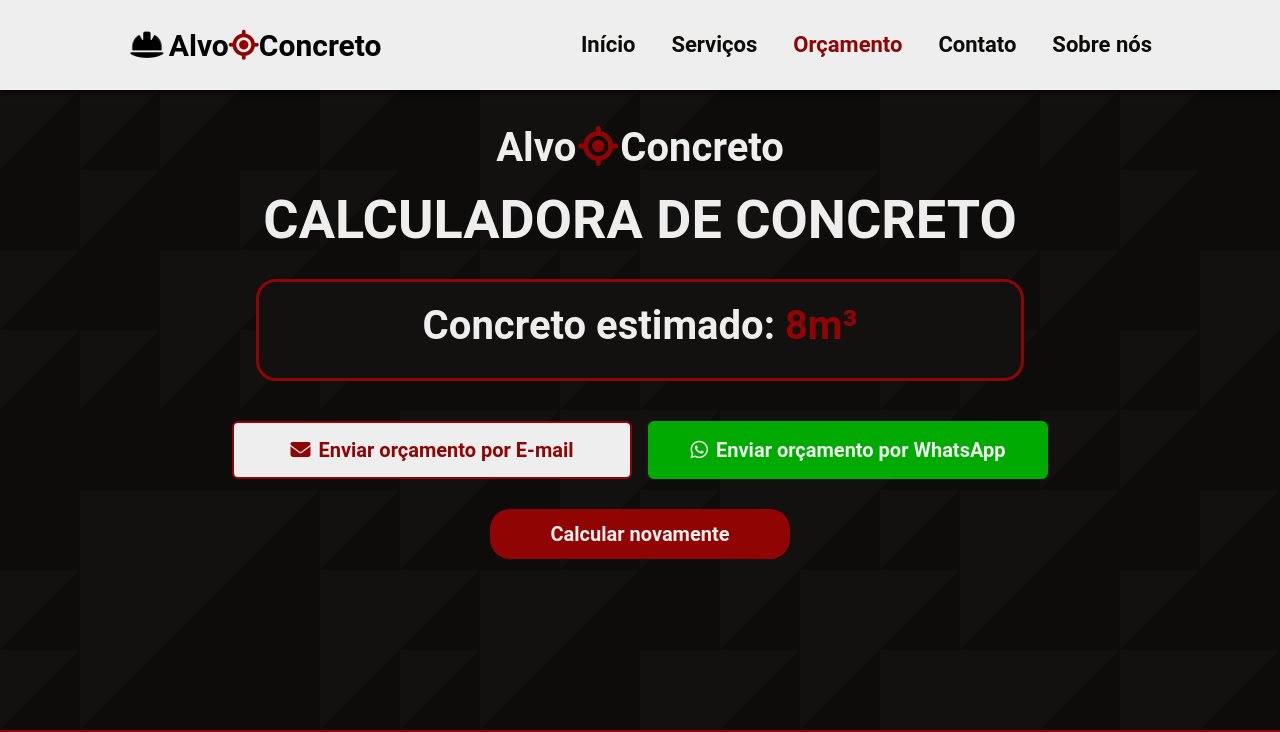
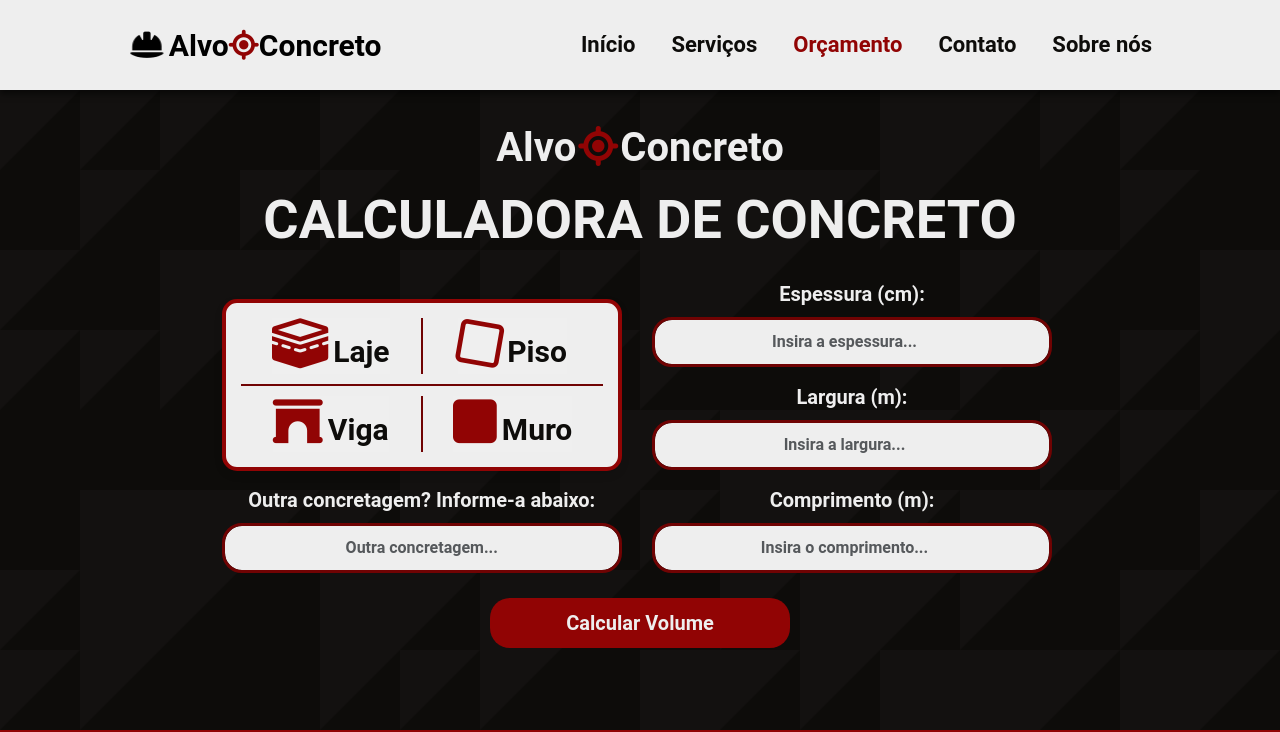
Before and after one commit to Gabriel-otirB/alvo-concreto, a React (Vite) app: page /budget in a window 1280 px wide. Shown: the top 732 px of the page. Built offline with nearby package versions, Linux system fonts and the light colour scheme.

Commit message:
feature: Creating calculate volume flow

```diff
--- a/package.json
+++ b/package.json
@@ -13,6 +13,7 @@
     "react": "^19.0.0",
     "react-dom": "^19.0.0",
     "react-router-dom": "^7.2.0",
+    "react-toastify": "^11.0.5",
     "styled-components": "^6.1.15"
   },
   "devDependencies": {
--- a/src/App.jsx
+++ b/src/App.jsx
@@ -2,6 +2,8 @@ import { Outlet } from 'react-router-dom';
 import GlobalStyle from './styles/global.js';
 import Navbar from './components/Layout/navbar/index.jsx';
 import Footer from './components/Layout/Footer/index.jsx';
+import { ToastContainer, Zoom } from 'react-toastify';
+import 'react-toastify/dist/ReactToastify.css';
 
 function App() {
 
@@ -13,6 +15,19 @@ function App() {
         <Outlet />
       </main>
       <Footer />
+      <ToastContainer
+        position="top-center"
+        autoClose={5000}
+        hideProgressBar={false}
+        newestOnTop={false}
+        closeOnClick={false}
+        rtl={false}
+        pauseOnFocusLoss
+        draggable
+        pauseOnHover
+        theme="dark"
+        transition={Zoom}
+      />
     </>
   )
 }
--- a/src/components/LogoTitle/styles.js
+++ b/src/components/LogoTitle/styles.js
@@ -17,7 +17,7 @@ export const Title = styled.div`
   .slide-down {
     opacity: 0;
     transform: translateY(-80px);
-    animation: fadeInDrop 1.2s ease-out forwards;
+    animation: fadeInDrop 0.5s ease-out forwards;
   }
 
   .logo-text i {
--- a/src/pages/Budget/components/CalculatorButton/index.jsx
+++ b/src/pages/Budget/components/CalculatorButton/index.jsx
@@ -1,22 +1,21 @@
 import { ButtonArea } from './styles';
 import PropTypes from 'prop-types';
 
-const CalculatorButton = ({ result }) => {
+const CalculatorButton = ({ result, onClick }) => {
 
-  return result === 0 ? (
+  return (
     <ButtonArea>
-      <button type="button" className="btn btn-custom">Calcular</button>
-    </ButtonArea>
-  ) : (
-    <ButtonArea>
-      <button type="button" className="btn btn-custom">Calcular novamente</button>
+      <button type="button" className="btn btn-custom" onClick={onClick}>
+        {result ? 'Calcular Novamente' : 'Calcular Volume'}
+      </button>
     </ButtonArea>
   );
 
 }
 
 CalculatorButton.propTypes = {
-  result: PropTypes.node
+  result: PropTypes.node,
+  onClick: PropTypes.func,
 };
 
 export default CalculatorButton;
--- a/src/pages/Budget/components/CalculatorTitle/styles.js
+++ b/src/pages/Budget/components/CalculatorTitle/styles.js
@@ -20,7 +20,7 @@ export const Title = styled.div`
   // Transition
   opacity: 0;
   transform: translateY(60px);
-  animation: fadeInUp 1s ease-out forwards;
+  animation: fadeInUp 0.3s ease-out forwards;
 }
 
 @keyframes fadeInUp {
--- a/src/pages/Budget/index.jsx
+++ b/src/pages/Budget/index.jsx
@@ -9,6 +9,8 @@ import { BudgetArea } from './styles';
 
 import { useState, useEffect } from 'react';
 
+import calculateConcreteVolume from '../../utils/operations';
+
 const Budget = () => {
 
   const [concreting, setConcreting] = useState('');
@@ -19,7 +21,7 @@ const Budget = () => {
 
   const [loading, setLoading] = useState(false);
 
-  const [result, setResult] = useState(1);
+  const [result, setResult] = useState(0);
 
   const handleConcreting = (value) => {
     if (value === concreting) {
@@ -41,9 +43,31 @@ const Budget = () => {
     setCustomConcreting(value);
   }
 
-  // useEffect(() => {
-  //   alert(customConcreting);
-  // }, [customConcreting]);
+  const handleCalculateAgain = () => {
+    setResult(0);
+    setWidth('');
+    setLength('');
+    setThickness('');
+    setConcreting('');
+    setCustomConcreting('');
+  }
+
+  const handleCalculateVolume = async () => {
+    if (customConcreting !== '') {
+      setConcreting(customConcreting);
+    }
+
+    try {
+      setLoading(true);
+      const volume = await calculateConcreteVolume(thickness, width, length, concreting);
+      setResult(volume);
+    } catch (error) {
+      console.error('[Erro ao calcular o volume]:', error);
+    }
+    finally {
+      setLoading(false);
+    }
+  }
 
   return (
     <>
@@ -114,20 +138,20 @@ const Budget = () => {
                   {/* Coluna para o formulário de cálculo  */}
                   <div className="col-md-6">
                     <div className='wrapper-inputs'>
-                      <CalculatorInputNumber value={thickness} setValue={setThickness} label='espessura' placeholder='Insira a espessura...'>Espessura (m):</CalculatorInputNumber>
+                      <CalculatorInputNumber value={thickness} setValue={setThickness} label='espessura' placeholder='Insira a espessura...'>Espessura (cm):</CalculatorInputNumber>
                       <CalculatorInputNumber value={width} setValue={setWidth} label='largura' placeholder='Insira a largura...'>Largura (m):</CalculatorInputNumber>
                       <CalculatorInputNumber value={length} setValue={setLength} label='comprimento' placeholder='Insira o comprimento...'>Comprimento (m):</CalculatorInputNumber>
                     </div>
                     <div className="result-container"></div>
                   </div>
-                  <CalculatorButton />
+                  <CalculatorButton result={result} onClick={handleCalculateVolume} />
                 </>
               ) : (
                 <>
                   <div className="col-md-12">
                     <CalculatorTitle title="primary">Calculadora de Concreto</CalculatorTitle>
                     <div className="calculated-value">
-                      <h2>Concreto estimado: <strong>8m³</strong></h2>
+                      <h2>Concreto estimado: <strong>{result}m³</strong></h2>
                     </div>
 
                     <h2 className="send-quote">Envie agora o seu orçamento por e-mail ou WhatsApp!</h2>
@@ -151,7 +175,7 @@ const Budget = () => {
                     </div>
                   </div>
 
-                  { result === 0 ? <CalculatorButton /> : <CalculatorButton  result={result} /> }
+                  <CalculatorButton result={result} onClick={handleCalculateAgain} />
                 </>
               )}
             </div>
--- /dev/null
+++ b/src/utils/operations.js
@@ -0,0 +1,41 @@
+import { toast } from 'react-toastify';
+
+function calculateConcreteVolume(thickness, width, length, concreting) {
+  return new Promise((resolve, reject) => {
+    setTimeout(() => {
+      try {
+        if (
+          thickness === '' ||
+          width === '' ||
+          length === '' ||
+          concreting === ''
+        ) {
+          toast.error('Todos os campos devem ser preenchidos.');
+          return reject('Campos vazios');
+        }
+
+        const t = parseFloat(thickness) / 100;
+        const w = parseFloat(width);
+        const l = parseFloat(length);
+
+        if (isNaN(t) || isNaN(w) || isNaN(l)) {
+          toast.error('Valores inválidos.');
+          return reject('Valores inválidos');
+        }
+
+        if (typeof concreting !== 'string') {
+          toast.error('Concreting deve ser uma string.');
+          return reject('Tipo inválido');
+        }
+
+        const volume = t * w * l;
+
+        resolve(volume.toFixed(0));
+      } catch (error) {
+        reject(error);
+      }
+    }, 3000);
+  });
+}
+
+export default calculateConcreteVolume;
```
Also changed, not shown: 1 other file (tests, documents, lock files or other folders).
